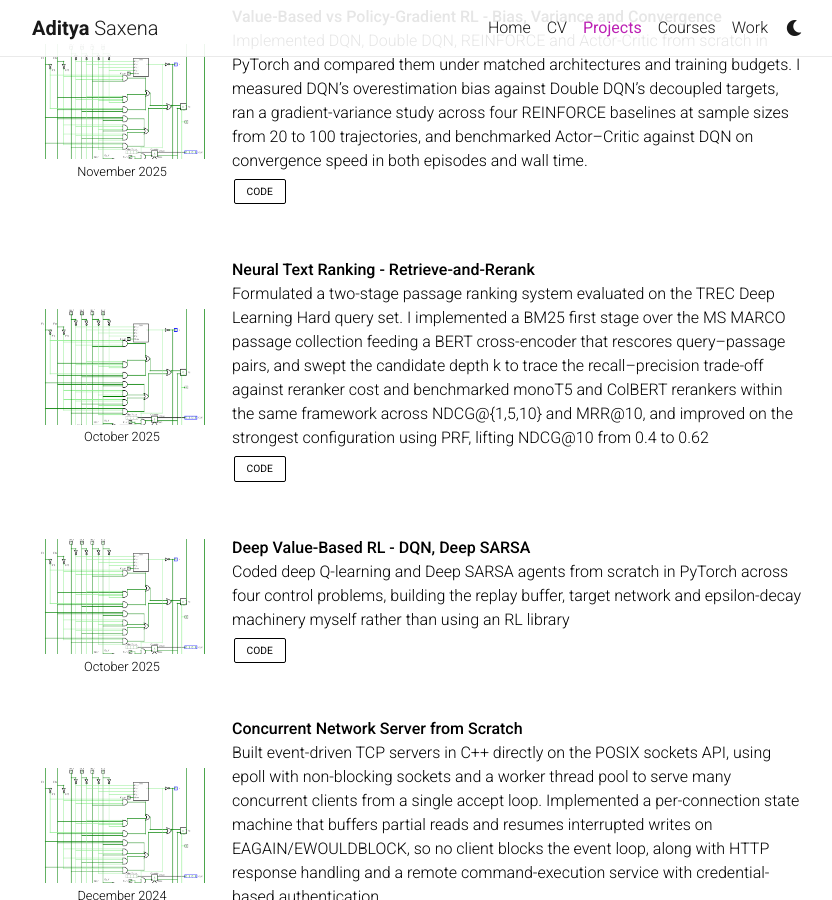
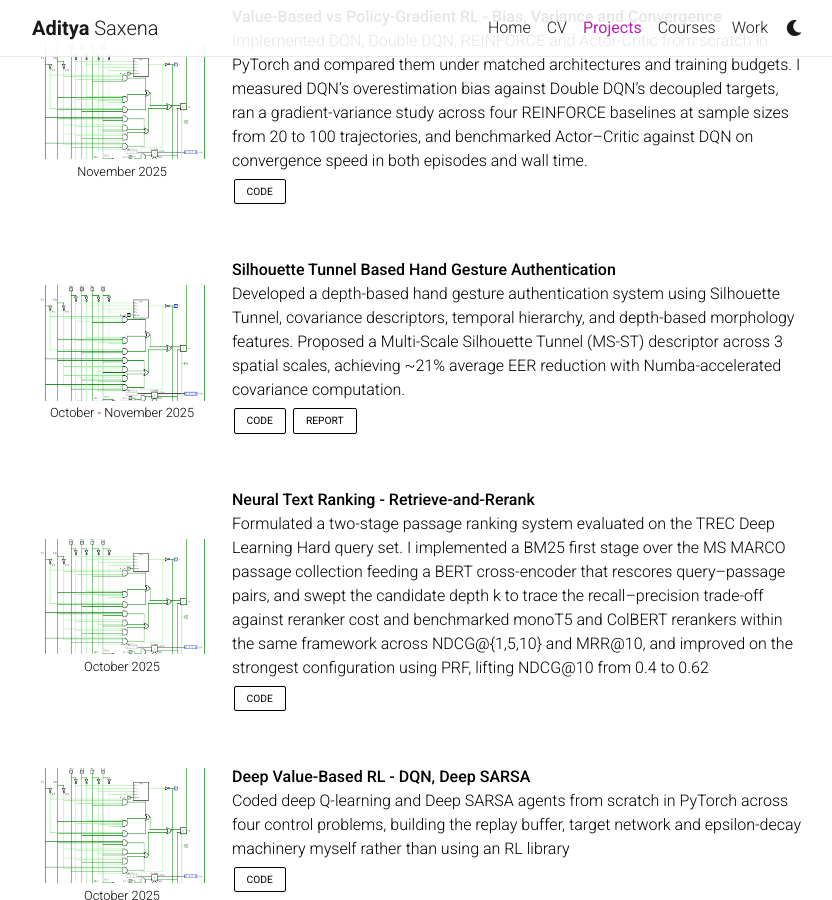
Before and after one commit to adityaaa2511/adityaaa2511.github.io, a Jekyll site: the page built from _pages/projects.md, in a window 1280 px wide and 900 px high, scrolled down 3329 px. Shown: the whole window, without its empty margins (223-1055 px from the left). Built offline with Jekyll 4.4.1, drawn with Linux system fonts in a browser that asks for light colours; nearby versions of some CDN libraries; comment, search, counter and statistics services are not loaded; a style sheet for code colours, icons or effects is not loaded.

Commit message:
Added DIP project

```diff
--- a/_data/projects.yml
+++ b/_data/projects.yml
@@ -130,6 +130,18 @@
     model:
     report:
 
+- title: Silhouette Tunnel Based Hand Gesture Authentication
+  image:
+    src: /assets/img/project/EE224.png
+    alt:
+  date: October - November 2025
+  description: Developed a depth-based hand gesture authentication system using Silhouette Tunnel, covariance descriptors, temporal hierarchy, and depth-based morphology features. Proposed a Multi-Scale Silhouette Tunnel (MS-ST) descriptor across 3 spatial scales, achieving ~21% average EER reduction with Numba-accelerated covariance computation.
+  links:
+    code: https://github.com/adityaaa2511/COL764-Information-Retrieval-and-Web-Search
+    demo:
+    model:
+    report: /assets/pdf/project/ELL715_Project.pdf
+
 - title: Neural Text Ranking - Retrieve-and-Rerank
   image:
     src: /assets/img/project/EE224.png
```
Also changed, not shown: _pages/work.md (+2 -2 lines), 1 other file.
